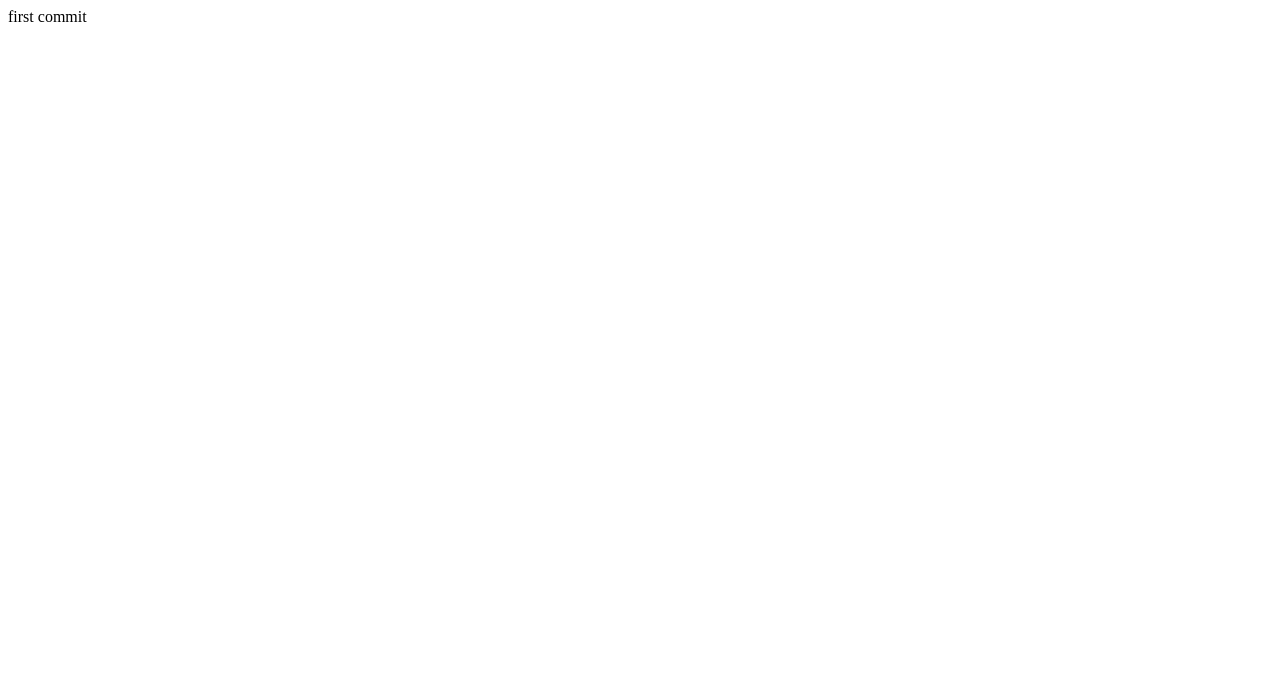
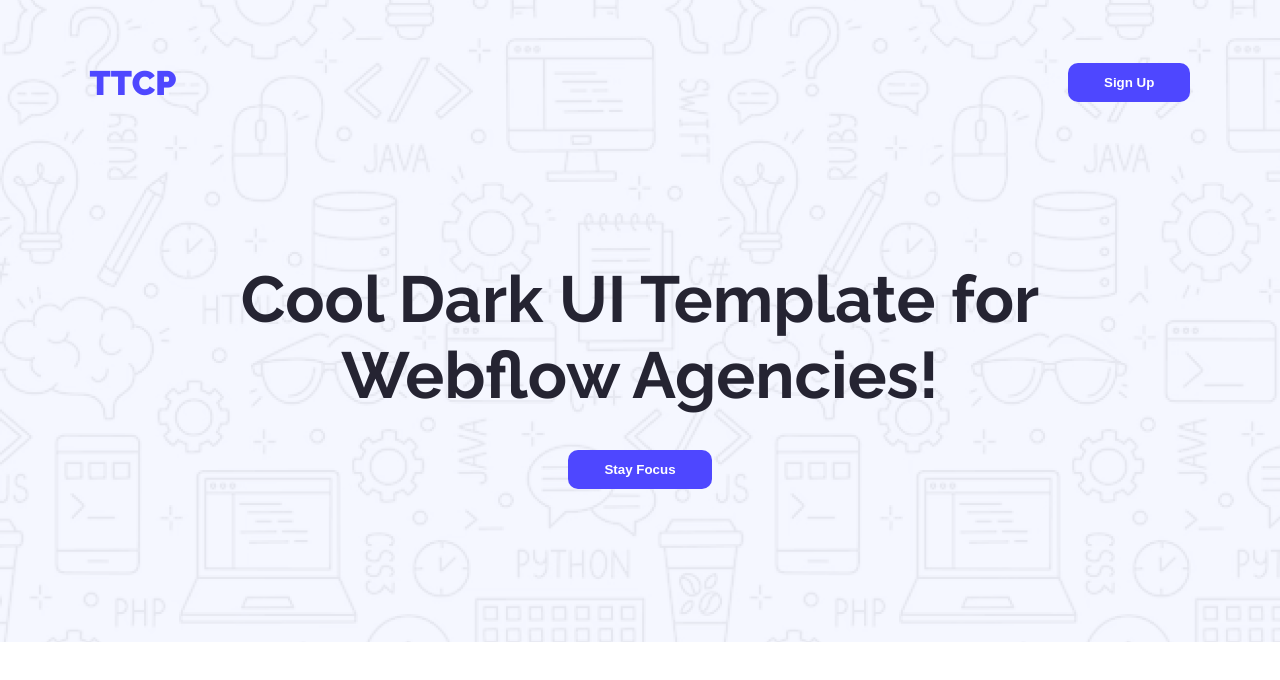
Before and after one commit to Aabir12/assignment01b12-html-css, a plain HTML site: page index.html in a window 1280 px wide. Drawn offline with Linux system fonts and the light colour scheme.

Commit message:
adding the header part

```diff
--- a/Style/style.css
+++ b/Style/style.css
@@ -0,0 +1,63 @@
+/* font family raleway */
+@import url('https://fonts.googleapis.com/css2?family=Raleway:ital,wght@0,100..900;1,100..900&display=swap');
+
+*{
+    box-sizing: border-box;
+    margin: 0;
+    padding: 0;
+}
+body{
+    font-family: "Raleway", sans-serif;
+    max-width: 1440px;
+}
+
+/* shared styles  */
+.primary-color{
+    color: #4E47FF;
+}
+.secondary-color{
+    color: #252432;
+}
+.btn-primary{
+    color: #ffffff;
+    background-color: #4E47FF;
+    padding: 12px 36px;
+    border-radius: 10px;
+    font-weight: bold;
+    border: none;
+}
+
+/* design start heading part  */
+
+header{
+    background-image: url(../Assets/Hero-bg.png);
+    /* width: 100%;
+    height: 700px; */
+}
+
+nav{
+    display: flex;
+    justify-content: space-between;
+    padding-top: 63px;
+    width: 86%;
+    margin: 0 auto;
+}
+nav h1 {
+    font-size: 34px;
+    font-weight: 900;
+}
+.hero-container{
+    padding-top: 158px;
+    padding-bottom: 153px;
+
+}
+.hero-container h2 {
+    font-size: 65px;
+    font-weight: bold;
+    text-align: center;
+}
+.hero-container div {
+    display: flex;
+    justify-content: center;
+    padding-top: 37px;
+}
--- a/index.html
+++ b/index.html
@@ -8,7 +8,18 @@
 </head>
 <body>
     <header>
-        first commit
+        <nav>
+            <div>
+                <h1 class="primary-color">TTCP</h1>
+            </div>
+            <div>
+                <button class="btn-primary">Sign Up</button>
+            </div>
+        </nav>
+        <div class="hero-container">
+            <h2 class="secondary-color">Cool Dark UI Template for <br> Webflow Agencies!</h2>
+            <div><button class="btn-primary">Stay Focus</button></div>
+        </div>
     </header>
     <main>
 
```
